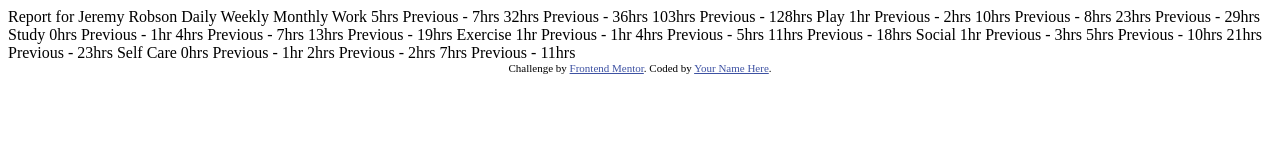
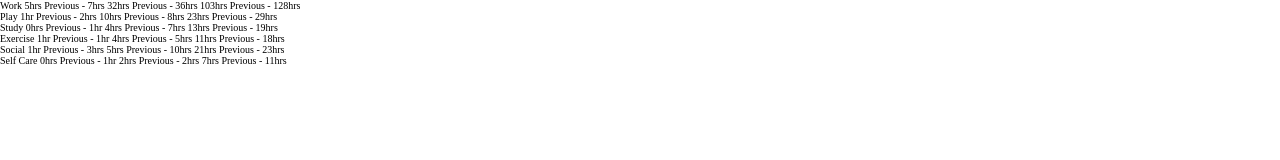
Before and after one commit to delroscol98/time-tracking-dashboard, a plain HTML site: page src/index.html in a window 1280 px wide. Drawn offline with Linux system fonts and the light colour scheme.

Commit message:
HTML modfied

```diff
--- a/src/index.html
+++ b/src/index.html
@@ -1,80 +1,123 @@
 <!DOCTYPE html>
 <html lang="en">
   <head>
-  <meta charset="UTF-8">
-  <meta name="viewport" content="width=device-width, initial-scale=1.0"> <!-- displays site properly based on user's device -->
+    <meta charset="UTF-8" />
+    <meta name="viewport" content="width=device-width, initial-scale=1.0" />
+    <!-- displays site properly based on user's device -->
 
-  <link rel="icon" type="image/png" sizes="32x32" href="./images/favicon-32x32.png">
+    <link
+      rel="icon"
+      type="image/png"
+      sizes="32x32"
+      href="./images/favicon-32x32.png"
+    />
 
     <title>Frontend Mentor | Time tracking dashboard</title>
 
     <!-- Feel free to remove these styles or customise in your own stylesheet 👍 -->
-  <style>
-    .attribution { font-size: 11px; text-align: center; }
-    .attribution a { color: hsl(228, 45%, 44%); }
-  </style>
+    <link rel="stylesheet" href="./style.css" />
+    <script src="./main.js" defer></script>
   </head>
   <body>
-
-  Report for
-  Jeremy Robson
-
-  Daily
-  Weekly
-  Monthly
-
-  Work
-  5hrs <!-- daily -->
-  Previous - 7hrs <!-- daily -->
-  32hrs <!-- weekly -->
-  Previous - 36hrs <!-- weekly -->
-  103hrs <!-- monthly -->
-  Previous - 128hrs <!-- monthly -->
-
-  Play
-  1hr <!-- daily -->
-  Previous - 2hrs <!-- daily -->
-  10hrs <!-- weekly -->
-  Previous - 8hrs <!-- weekly -->
-  23hrs <!-- monthly -->
-  Previous - 29hrs <!-- monthly -->
-
-  Study
-  0hrs <!-- daily -->
-  Previous - 1hr <!-- daily -->
-  4hrs <!-- weekly -->
-  Previous - 7hrs <!-- weekly -->
-  13hrs <!-- monthly -->
-  Previous - 19hrs <!-- monthly -->
-
-  Exercise
-  1hr <!-- daily -->
-  Previous - 1hr <!-- daily -->
-  4hrs <!-- weekly -->
-  Previous - 5hrs <!-- weekly -->
-  11hrs <!-- monthly -->
-  Previous - 18hrs <!-- monthly -->
-
-  Social
-  1hr <!-- daily -->
-  Previous - 3hrs <!-- daily -->
-  5hrs <!-- weekly -->
-  Previous - 10hrs <!-- weekly -->
-  21hrs <!-- monthly -->
-  Previous - 23hrs <!-- monthly -->
-
-  Self Care
-  0hrs <!-- daily -->
-  Previous - 1hr <!-- daily -->
-  2hrs <!-- weekly -->
-  Previous - 2hrs <!-- weekly -->
-  7hrs <!-- monthly -->
-  Previous - 11hrs <!-- monthly -->
-
-
-  <div class="attribution">
-    Challenge by <a href="https://www.frontendmentor.io?ref=challenge" target="_blank">Frontend Mentor</a>.
-    Coded by <a href="#">Your Name Here</a>.
-  </div>
+    <main>
+      <section id="user" class="container">
+        <!-- <section class="user-background container">
+          <img src="./images/image-jeremy.png" alt="user image" />
+          <h1>
+            Report for <br />
+            <span aria-labelledby="user-name">Jeremy Robson</span>
+          </h1>
+        </section>
+        <section>
+          <button>Daily</button>
+          <button>Weekly</button>
+          <button>Monthly</button>
+        </section> -->
+      </section>
+      <article id="work" class="container">
+        Work 5hrs
+        <!-- daily -->
+        Previous - 7hrs
+        <!-- daily -->
+        32hrs
+        <!-- weekly -->
+        Previous - 36hrs
+        <!-- weekly -->
+        103hrs
+        <!-- monthly -->
+        Previous - 128hrs
+        <!-- monthly -->
+      </article>
+      <article id="play" class="container">
+        Play 1hr
+        <!-- daily -->
+        Previous - 2hrs
+        <!-- daily -->
+        10hrs
+        <!-- weekly -->
+        Previous - 8hrs
+        <!-- weekly -->
+        23hrs
+        <!-- monthly -->
+        Previous - 29hrs
+        <!-- monthly -->
+      </article>
+      <article id="study" class="container">
+        Study 0hrs
+        <!-- daily -->
+        Previous - 1hr
+        <!-- daily -->
+        4hrs
+        <!-- weekly -->
+        Previous - 7hrs
+        <!-- weekly -->
+        13hrs
+        <!-- monthly -->
+        Previous - 19hrs
+        <!-- monthly -->
+      </article>
+      <article id="exercise" class="container">
+        Exercise 1hr
+        <!-- daily -->
+        Previous - 1hr
+        <!-- daily -->
+        4hrs
+        <!-- weekly -->
+        Previous - 5hrs
+        <!-- weekly -->
+        11hrs
+        <!-- monthly -->
+        Previous - 18hrs
+        <!-- monthly -->
+      </article>
+      <article id="social" class="container">
+        Social 1hr
+        <!-- daily -->
+        Previous - 3hrs
+        <!-- daily -->
+        5hrs
+        <!-- weekly -->
+        Previous - 10hrs
+        <!-- weekly -->
+        21hrs
+        <!-- monthly -->
+        Previous - 23hrs
+        <!-- monthly -->
+      </article>
+      <article id="self-care" class="container">
+        Self Care 0hrs
+        <!-- daily -->
+        Previous - 1hr
+        <!-- daily -->
+        2hrs
+        <!-- weekly -->
+        Previous - 2hrs
+        <!-- weekly -->
+        7hrs
+        <!-- monthly -->
+        Previous - 11hrs
+        <!-- monthly -->
+      </article>
+    </main>
   </body>
 </html>
```
Lines whose indentation alone changed are shown as unchanged.
